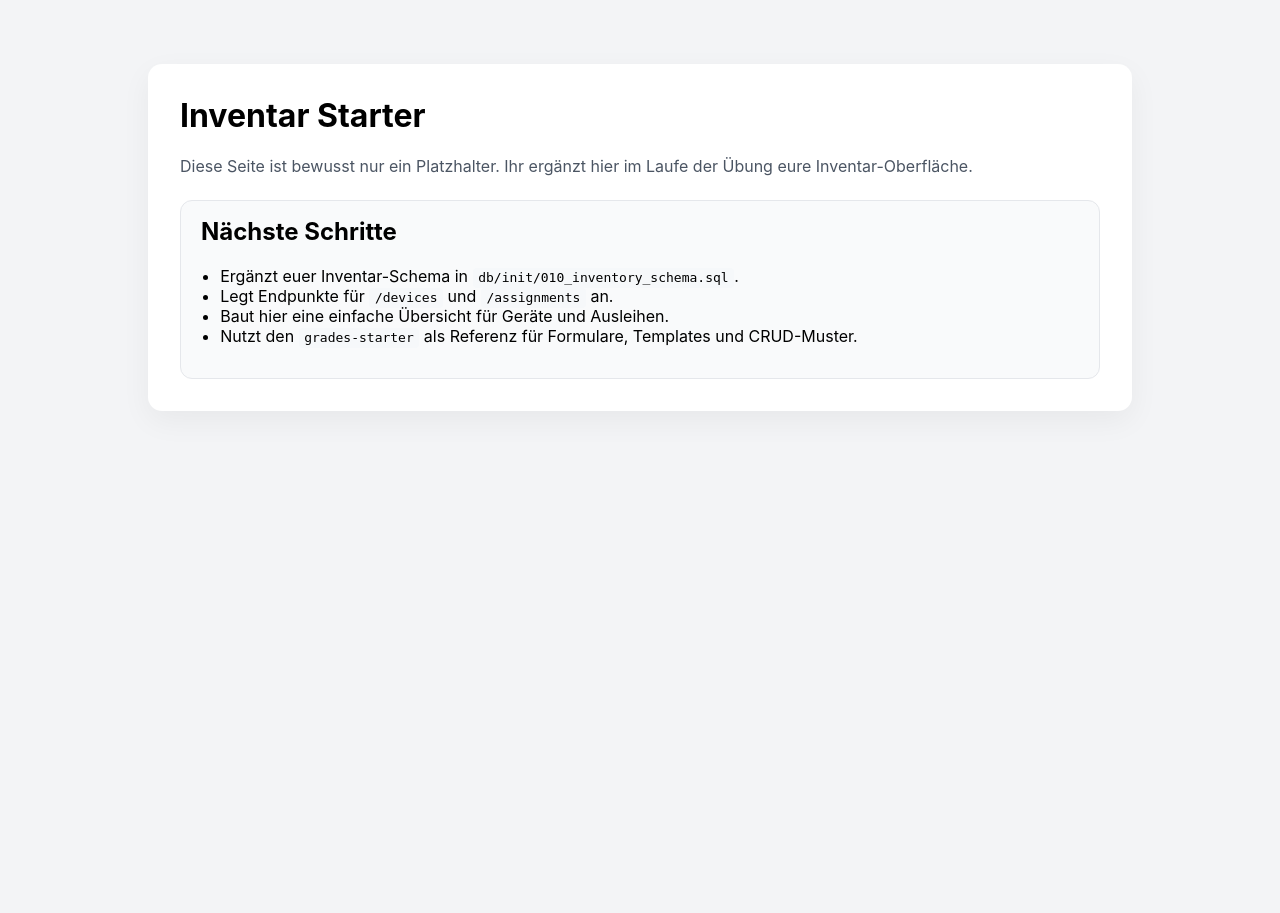
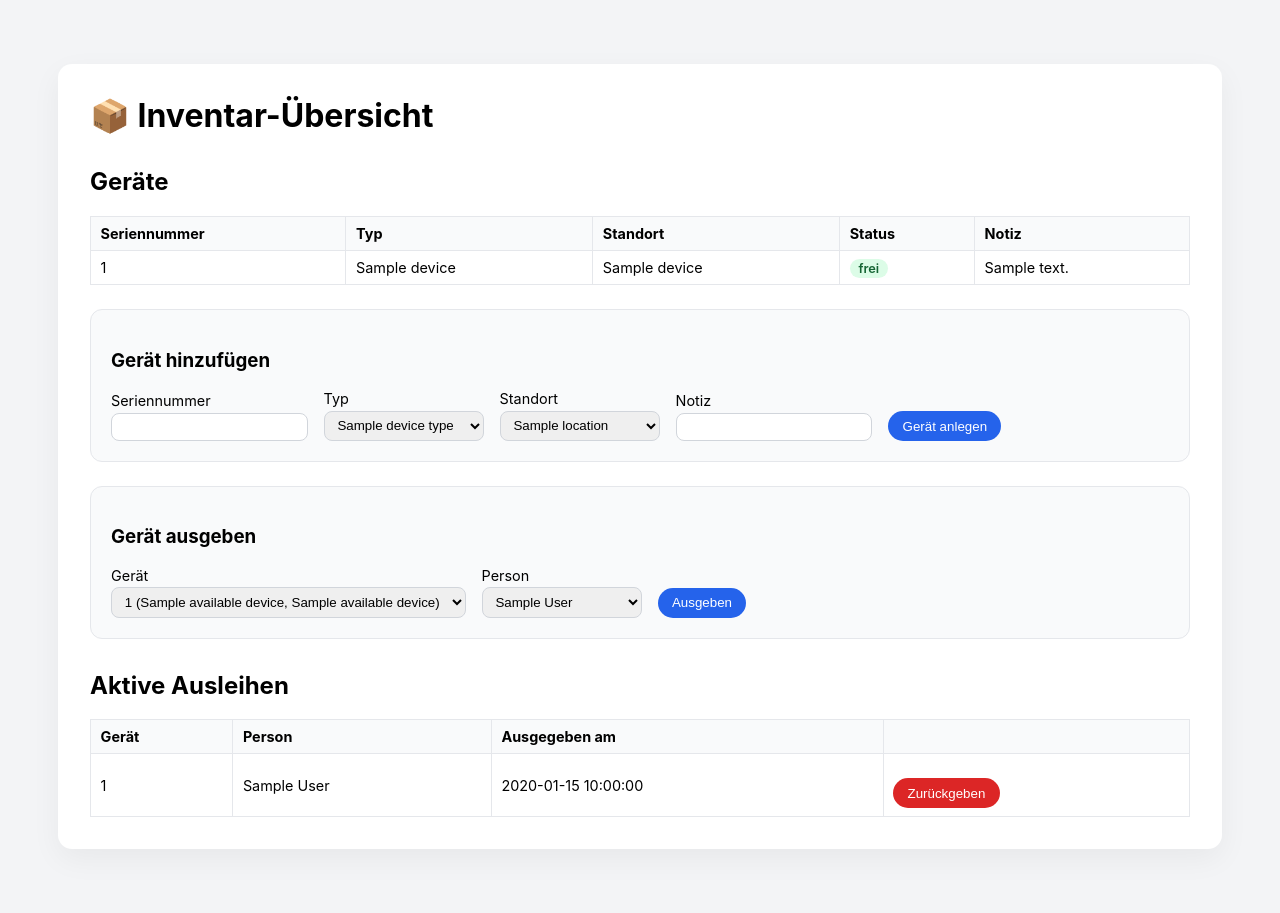
Before and after one commit to maattis/praxisnachbereitung-ws2627, a FastAPI app: template tag3/inventar-starter/backend/app/templates/inventory.html in a window 1280 px wide. Before the commit the page ends 379 px from the top, so only its background shows below. Run offline with FastAPI, Linux system fonts and the light colour scheme; the template is opened without the code that fills it: most values are stand-ins (such as "Sample title", 1, 10 or a date in 2020); some libraries are stand-ins or nearby versions.

Commit message:
iventar-ui

```diff
--- a/tag3/inventar-starter/backend/app/main.py
+++ b/tag3/inventar-starter/backend/app/main.py
@@ -1,6 +1,6 @@
-from fastapi import FastAPI, Request, Query, HTTPException
+from fastapi import FastAPI, Request, Query, HTTPException, Form
 from fastapi.templating import Jinja2Templates
-from fastapi.responses import HTMLResponse
+from fastapi.responses import HTMLResponse, RedirectResponse
 import os
 from datetime import datetime
 import psycopg
@@ -42,122 +42,234 @@
 async def index(request: Request):
     return templates.TemplateResponse("index.html", {"request": request, "title": "Inventar Starter"})
 
-@app.get("/inventory", response_class=HTMLResponse)
-async def inventory_page(request: Request):
-    return templates.TemplateResponse("inventory.html", {"request": request, "title": "Inventar Starter"})
+
+# -- Fachlogik (von JSON-API und HTML-Formularen gemeinsam genutzt) --------
+
+def _fetch_devices(cur):
+    cur.execute(
+        """
+        select d.id, d.serial_number, d.device_type_id, dt.name as device_type_name,
+               d.location_id, l.name as location_name, d.note,
+               exists(
+                   select 1 from assignment a
+                   where a.device_id = d.id and a.returned_at is null
+               ) as currently_assigned
+        from device d
+        join device_type dt on dt.id = d.device_type_id
+        join location l on l.id = d.location_id
+        order by d.id
+        """
+    )
+    return cur.fetchall()
+
+
+def _fetch_active_assignments(cur):
+    cur.execute(
+        """
+        select a.id, a.device_id, d.serial_number, a.person_id,
+               p.first_name, p.last_name, a.issued_at, a.returned_at
+        from assignment a
+        join device d on d.id = a.device_id
+        join person p on p.id = a.person_id
+        where a.returned_at is null
+        order by a.issued_at desc
+        """
+    )
+    return cur.fetchall()
+
+
+def _create_device_row(cur, serial_number: str, device_type_id: int, location_id: int, note: str | None):
+    try:
+        cur.execute(
+            """
+            insert into device (serial_number, device_type_id, location_id, note)
+            values (%s, %s, %s, %s)
+            returning id, serial_number, device_type_id, location_id, note
+            """,
+            (serial_number, device_type_id, location_id, note),
+        )
+    except psycopg.errors.UniqueViolation:
+        raise HTTPException(status_code=409, detail=f"serial_number '{serial_number}' already exists")
+    except psycopg.errors.ForeignKeyViolation:
+        raise HTTPException(status_code=422, detail="invalid device_type_id or location_id")
+    return cur.fetchone()
+
+
+def _create_assignment_row(cur, device_id: int, person_id: int, issued_at: datetime | None):
+    cur.execute("select 1 from device where id = %s", (device_id,))
+    if not cur.fetchone():
+        raise HTTPException(status_code=404, detail="device not found")
+
+    cur.execute("select 1 from person where id = %s", (person_id,))
+    if not cur.fetchone():
+        raise HTTPException(status_code=404, detail="person not found")
+
+    cur.execute(
+        "select 1 from assignment where device_id = %s and returned_at is null",
+        (device_id,),
+    )
+    if cur.fetchone():
+        raise HTTPException(status_code=409, detail="device already has an active assignment")
+
+    cur.execute(
+        """
+        insert into assignment (device_id, person_id, issued_at)
+        values (%s, %s, %s)
+        returning id, device_id, person_id, issued_at, returned_at
+        """,
+        (device_id, person_id, issued_at or datetime.now()),
+    )
+    return cur.fetchone()
+
+
+def _return_assignment_row(cur, assignment_id: int, returned_at: datetime | None):
+    cur.execute(
+        "select id, issued_at, returned_at from assignment where id = %s",
+        (assignment_id,),
+    )
+    row = cur.fetchone()
+    if not row:
+        raise HTTPException(status_code=404, detail="assignment not found")
+    if row["returned_at"] is not None:
+        raise HTTPException(status_code=409, detail="assignment is already returned")
+
+    returned_at = returned_at or datetime.now()
+    if returned_at < row["issued_at"]:
+        raise HTTPException(status_code=422, detail="returned_at must not be before issued_at")
+
+    cur.execute(
+        """
+        update assignment set returned_at = %s
+        where id = %s
+        returning id, device_id, person_id, issued_at, returned_at
+        """,
+        (returned_at, assignment_id),
+    )
+    return cur.fetchone()
+
+
+# -- JSON-API ---------------------------------------------------------------
 
 @app.get("/devices")
 async def list_devices():
     with get_conn() as conn, conn.cursor() as cur:
-        cur.execute(
-            """
-            select d.id, d.serial_number, d.device_type_id, dt.name as device_type_name,
-                   d.location_id, l.name as location_name, d.note,
-                   exists(
-                       select 1 from assignment a
-                       where a.device_id = d.id and a.returned_at is null
-                   ) as currently_assigned
-            from device d
-            join device_type dt on dt.id = d.device_type_id
-            join location l on l.id = d.location_id
-            order by d.id
-            """
-        )
-        return cur.fetchall()
+        return _fetch_devices(cur)
 
 
 @app.post("/devices", status_code=201)
 async def create_device(data: DeviceCreate):
     with get_conn() as conn, conn.cursor() as cur:
-        try:
-            cur.execute(
-                """
-                insert into device (serial_number, device_type_id, location_id, note)
-                values (%s, %s, %s, %s)
-                returning id, serial_number, device_type_id, location_id, note
-                """,
-                (data.serial_number, data.device_type_id, data.location_id, data.note),
-            )
-        except psycopg.errors.UniqueViolation:
-            raise HTTPException(status_code=409, detail=f"serial_number '{data.serial_number}' already exists")
-        except psycopg.errors.ForeignKeyViolation:
-            raise HTTPException(status_code=422, detail="invalid device_type_id or location_id")
-        return cur.fetchone()
+        return _create_device_row(cur, data.serial_number, data.device_type_id, data.location_id, data.note)
 
 
 @app.get("/assignments/active")
 async def list_active_assignments():
     with get_conn() as conn, conn.cursor() as cur:
-        cur.execute(
-            """
-            select a.id, a.device_id, d.serial_number, a.person_id,
-                   p.first_name, p.last_name, a.issued_at, a.returned_at
-            from assignment a
-            join device d on d.id = a.device_id
-            join person p on p.id = a.person_id
-            where a.returned_at is null
-            order by a.issued_at desc
-            """
-        )
-        return cur.fetchall()
+        return _fetch_active_assignments(cur)
 
 
 @app.post("/assignments", status_code=201)
 async def create_assignment(data: AssignmentCreate):
     with get_conn() as conn, conn.cursor() as cur:
-        cur.execute("select 1 from device where id = %s", (data.device_id,))
-        if not cur.fetchone():
-            raise HTTPException(status_code=404, detail="device not found")
-
-        cur.execute("select 1 from person where id = %s", (data.person_id,))
-        if not cur.fetchone():
-            raise HTTPException(status_code=404, detail="person not found")
-
-        cur.execute(
-            "select 1 from assignment where device_id = %s and returned_at is null",
-            (data.device_id,),
-        )
-        if cur.fetchone():
-            raise HTTPException(status_code=409, detail="device already has an active assignment")
-
-        issued_at = data.issued_at or datetime.now()
-        cur.execute(
-            """
-            insert into assignment (device_id, person_id, issued_at)
-            values (%s, %s, %s)
-            returning id, device_id, person_id, issued_at, returned_at
-            """,
-            (data.device_id, data.person_id, issued_at),
-        )
-        return cur.fetchone()
+        return _create_assignment_row(cur, data.device_id, data.person_id, data.issued_at)
 
 
 @app.post("/assignments/{assignment_id}/return")
 async def return_assignment(assignment_id: int, data: AssignmentReturn):
     with get_conn() as conn, conn.cursor() as cur:
-        cur.execute(
-            "select id, issued_at, returned_at from assignment where id = %s",
-            (assignment_id,),
+        return _return_assignment_row(cur, assignment_id, data.returned_at)
+
+
+# -- HTML-Oberfläche ----------------------------------------------------------
+
+def _inventory_context(request: Request, cur, error: str | None = None):
+    devices = _fetch_devices(cur)
+    active_assignments = _fetch_active_assignments(cur)
+
+    cur.execute(
+        """
+        select d.id, d.serial_number, dt.name as device_type_name, l.name as location_name
+        from device d
+        join device_type dt on dt.id = d.device_type_id
+        join location l on l.id = d.location_id
+        where not exists(
+            select 1 from assignment a where a.device_id = d.id and a.returned_at is null
         )
-        row = cur.fetchone()
-        if not row:
-            raise HTTPException(status_code=404, detail="assignment not found")
-        if row["returned_at"] is not None:
-            raise HTTPException(status_code=409, detail="assignment is already returned")
+        order by d.serial_number
+        """
+    )
+    available_devices = cur.fetchall()
 
-        returned_at = data.returned_at or datetime.now()
-        if returned_at < row["issued_at"]:
-            raise HTTPException(status_code=422, detail="returned_at must not be before issued_at")
+    cur.execute("select id, first_name, last_name from person order by last_name, first_name")
+    persons = cur.fetchall()
 
-        cur.execute(
-            """
-            update assignment set returned_at = %s
-            where id = %s
-            returning id, device_id, person_id, issued_at, returned_at
-            """,
-            (returned_at, assignment_id),
-        )
-        return cur.fetchone()
+    cur.execute("select id, name from device_type order by name")
+    device_types = cur.fetchall()
+
+    cur.execute("select id, name from location order by name")
+    locations = cur.fetchall()
+
+    return {
+        "request": request,
+        "title": "Inventar",
+        "devices": devices,
+        "active_assignments": active_assignments,
+        "available_devices": available_devices,
+        "persons": persons,
+        "device_types": device_types,
+        "locations": locations,
+        "error": error,
+    }
+
+
+@app.get("/inventory", response_class=HTMLResponse)
+async def inventory_page(request: Request):
+    with get_conn() as conn, conn.cursor() as cur:
+        context = _inventory_context(request, cur)
+    return templates.TemplateResponse("inventory.html", context)
+
+
+@app.post("/inventory/devices", response_class=HTMLResponse)
+async def inventory_create_device(
+    request: Request,
+    serial_number: str = Form(...),
+    device_type_id: int = Form(...),
+    location_id: int = Form(...),
+    note: str = Form(""),
+):
+    with get_conn() as conn, conn.cursor() as cur:
+        try:
+            _create_device_row(cur, serial_number, device_type_id, location_id, note or None)
+        except HTTPException as exc:
+            context = _inventory_context(request, cur, error=exc.detail)
+            return templates.TemplateResponse("inventory.html", context, status_code=exc.status_code)
+    return RedirectResponse("/inventory", status_code=303)
+
+
+@app.post("/inventory/assignments", response_class=HTMLResponse)
+async def inventory_create_assignment(
+    request: Request,
+    device_id: int = Form(...),
+    person_id: int = Form(...),
+):
+    with get_conn() as conn, conn.cursor() as cur:
+        try:
+            _create_assignment_row(cur, device_id, person_id, None)
+        except HTTPException as exc:
+            context = _inventory_context(request, cur, error=exc.detail)
+            return templates.TemplateResponse("inventory.html", context, status_code=exc.status_code)
+    return RedirectResponse("/inventory", status_code=303)
+
+
+@app.post("/inventory/assignments/{assignment_id}/return", response_class=HTMLResponse)
+async def inventory_return_assignment(request: Request, assignment_id: int):
+    with get_conn() as conn, conn.cursor() as cur:
+        try:
+            _return_assignment_row(cur, assignment_id, None)
+        except HTTPException as exc:
+            context = _inventory_context(request, cur, error=exc.detail)
+            return templates.TemplateResponse("inventory.html", context, status_code=exc.status_code)
+    return RedirectResponse("/inventory", status_code=303)
 
 
 @app.post("/mqtt/publish")
--- a/tag3/inventar-starter/backend/app/templates/inventory.html
+++ b/tag3/inventar-starter/backend/app/templates/inventory.html
@@ -7,28 +7,152 @@
     <style>
       :root { font-family: -apple-system, system-ui, Segoe UI, Roboto, Ubuntu, Cantarell, Helvetica, Arial; }
       body { margin: 0; padding: 2rem; background: #f3f4f6; }
-      .card { max-width: 920px; margin: 2rem auto; padding: 2rem; background: white; border-radius: 14px; box-shadow: 0 10px 30px rgba(0,0,0,.05); }
-      h1, h2 { margin-top: 0; }
-      code { background: #f6f8fa; padding: .15rem .35rem; border-radius: 4px; }
-      ul { padding-left: 1.2rem; }
-      .hint { color: #4b5563; }
-      .box { margin-top: 1.5rem; padding: 1rem 1.25rem; border: 1px solid #e5e7eb; border-radius: 12px; background: #f9fafb; }
+      .card { max-width: 1100px; margin: 2rem auto; padding: 2rem; background: white; border-radius: 14px; box-shadow: 0 10px 30px rgba(0,0,0,.05); }
+      h1 { margin-top: 0; }
+      h2 { margin-top: 2rem; }
+      .section { border: 1px solid #e5e7eb; border-radius: 12px; padding: 1.25rem; background: #f9fafb; margin-top: 1.5rem; }
+      form { margin-top: 1rem; display: flex; flex-wrap: wrap; gap: 1rem; align-items: flex-end; }
+      label { display:flex; flex-direction: column; gap: .2rem; font-size: .9rem; }
+      input, select { padding: .35rem .55rem; border-radius: 8px; border: 1px solid #d1d5db; min-width: 160px; }
+      button { padding: .45rem .9rem; border-radius: 999px; border: none; background: #2563eb; color: white; cursor: pointer; }
+      button:hover { background: #1d4ed8; }
+      button.danger { background: #dc2626; }
+      button.danger:hover { background: #b91c1c; }
+      table { border-collapse: collapse; width: 100%; margin-top: 1rem; }
+      th, td { border: 1px solid #e5e7eb; padding: .5rem .6rem; text-align: left; font-size: .9rem; }
+      th { background: #f9fafb; }
+      .status { padding: .15rem .55rem; border-radius: 999px; font-size: .8rem; font-weight: 600; }
+      .status.free { background: #dcfce7; color: #166534; }
+      .status.assigned { background: #fee2e2; color: #991b1b; }
+      .error { margin-top: 1rem; padding: .75rem 1rem; border-radius: 8px; background: #fee2e2; color: #991b1b; }
+      .hint { color: #6b7280; font-size: .9rem; }
     </style>
   </head>
   <body>
     <div class="card">
-      <h1>Inventar Starter</h1>
-      <p class="hint">Diese Seite ist bewusst nur ein Platzhalter. Ihr ergänzt hier im Laufe der Übung eure Inventar-Oberfläche.</p>
+      <h1>📦 Inventar-Übersicht</h1>
 
-      <div class="box">
-        <h2>Nächste Schritte</h2>
-        <ul>
-          <li>Ergänzt euer Inventar-Schema in <code>db/init/010_inventory_schema.sql</code>.</li>
-          <li>Legt Endpunkte für <code>/devices</code> und <code>/assignments</code> an.</li>
-          <li>Baut hier eine einfache Übersicht für Geräte und Ausleihen.</li>
-          <li>Nutzt den <code>grades-starter</code> als Referenz für Formulare, Templates und CRUD-Muster.</li>
-        </ul>
+      {% if error %}
+        <div class="error">{{ error }}</div>
+      {% endif %}
+
+      <h2>Geräte</h2>
+      <table>
+        <thead>
+          <tr>
+            <th>Seriennummer</th>
+            <th>Typ</th>
+            <th>Standort</th>
+            <th>Status</th>
+            <th>Notiz</th>
+          </tr>
+        </thead>
+        <tbody>
+          {% for d in devices %}
+            <tr>
+              <td>{{ d.serial_number }}</td>
+              <td>{{ d.device_type_name }}</td>
+              <td>{{ d.location_name }}</td>
+              <td>
+                {% if d.currently_assigned %}
+                  <span class="status assigned">ausgeliehen</span>
+                {% else %}
+                  <span class="status free">frei</span>
+                {% endif %}
+              </td>
+              <td>{{ d.note or "" }}</td>
+            </tr>
+          {% else %}
+            <tr><td colspan="5"><em>Keine Geräte vorhanden.</em></td></tr>
+          {% endfor %}
+        </tbody>
+      </table>
+
+      <div class="section">
+        <h3>Gerät hinzufügen</h3>
+        <form method="post" action="/inventory/devices">
+          <label>
+            Seriennummer
+            <input type="text" name="serial_number" required />
+          </label>
+          <label>
+            Typ
+            <select name="device_type_id" required>
+              {% for t in device_types %}
+                <option value="{{ t.id }}">{{ t.name }}</option>
+              {% endfor %}
+            </select>
+          </label>
+          <label>
+            Standort
+            <select name="location_id" required>
+              {% for l in locations %}
+                <option value="{{ l.id }}">{{ l.name }}</option>
+              {% endfor %}
+            </select>
+          </label>
+          <label>
+            Notiz
+            <input type="text" name="note" />
+          </label>
+          <button type="submit">Gerät anlegen</button>
+        </form>
       </div>
+
+      <div class="section">
+        <h3>Gerät ausgeben</h3>
+        {% if not available_devices or not persons %}
+          <p class="hint">Es werden mindestens eine Person und ein freies Gerät benötigt.</p>
+        {% else %}
+          <form method="post" action="/inventory/assignments">
+            <label>
+              Gerät
+              <select name="device_id" required>
+                {% for d in available_devices %}
+                  <option value="{{ d.id }}">{{ d.serial_number }} ({{ d.device_type_name }}, {{ d.location_name }})</option>
+                {% endfor %}
+              </select>
+            </label>
+            <label>
+              Person
+              <select name="person_id" required>
+                {% for p in persons %}
+                  <option value="{{ p.id }}">{{ p.first_name }} {{ p.last_name }}</option>
+                {% endfor %}
+              </select>
+            </label>
+            <button type="submit">Ausgeben</button>
+          </form>
+        {% endif %}
+      </div>
+
+      <h2>Aktive Ausleihen</h2>
+      <table>
+        <thead>
+          <tr>
+            <th>Gerät</th>
+            <th>Person</th>
+            <th>Ausgegeben am</th>
+            <th></th>
+          </tr>
+        </thead>
+        <tbody>
+          {% for a in active_assignments %}
+            <tr>
+              <td>{{ a.serial_number }}</td>
+              <td>{{ a.first_name }} {{ a.last_name }}</td>
+              <td>{{ a.issued_at }}</td>
+              <td>
+                <form method="post" action="/inventory/assignments/{{ a.id }}/return">
+                  <button type="submit" class="danger">Zurückgeben</button>
+                </form>
+              </td>
+            </tr>
+          {% else %}
+            <tr><td colspan="4"><em>Keine aktiven Ausleihen.</em></td></tr>
+          {% endfor %}
+        </tbody>
+      </table>
     </div>
   </body>
 </html>
```
